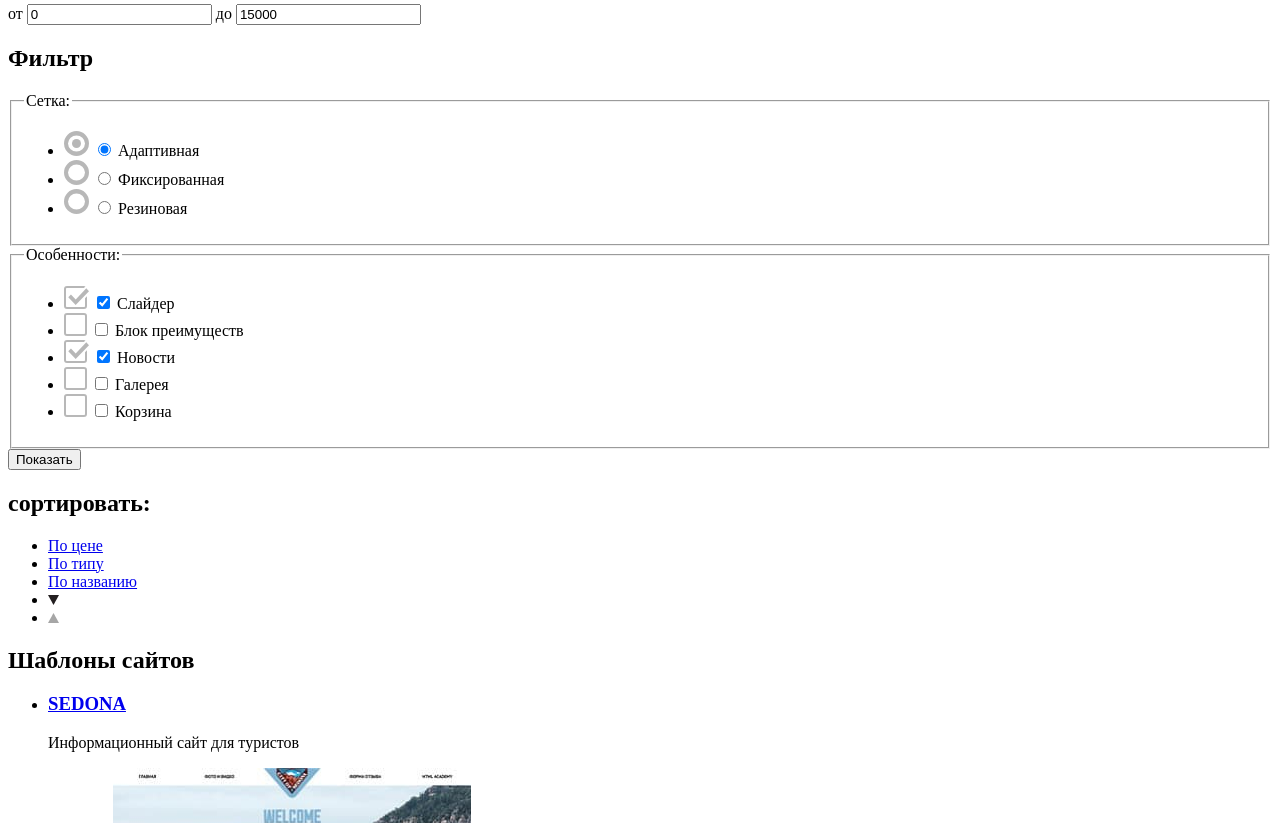
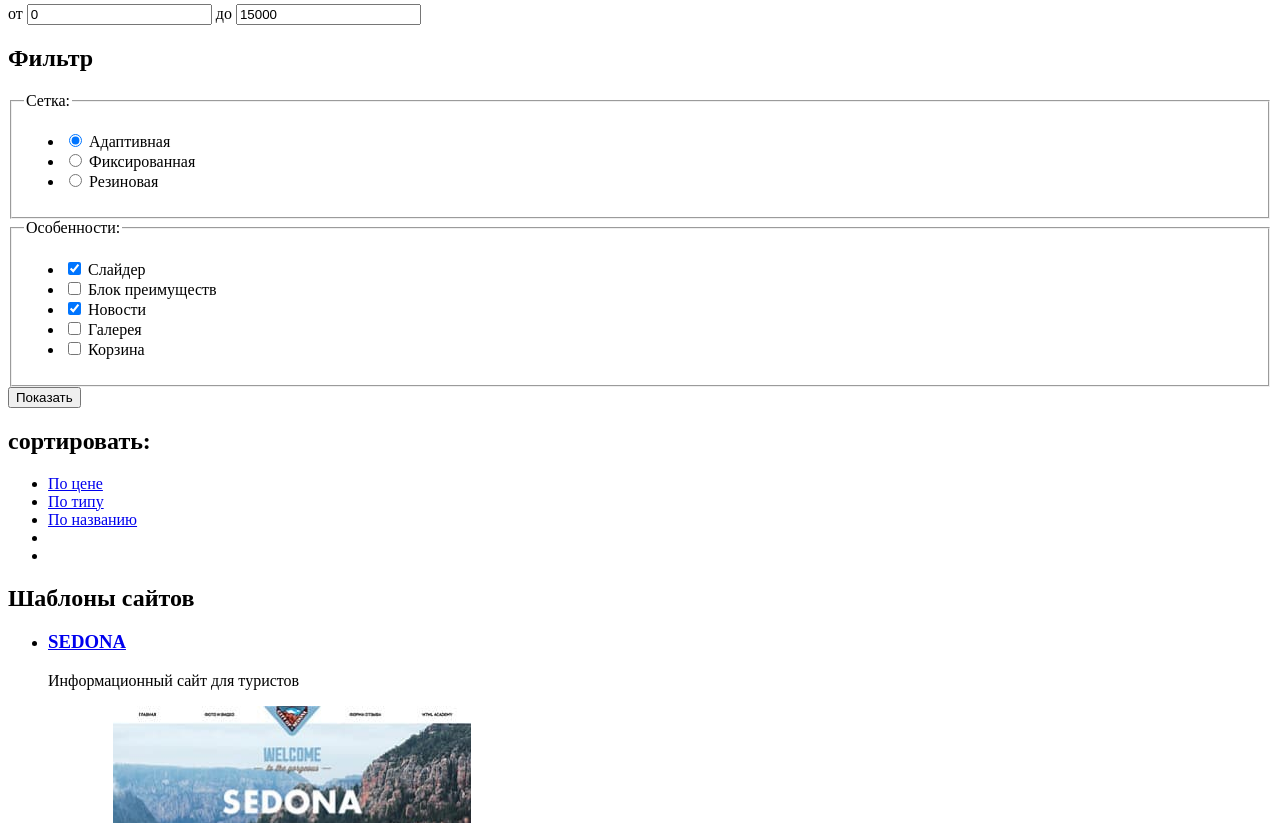
Before and after one commit to TuchkovaSvetlana/1501471-nerds-31, a plain HTML site: page catalog.html in a window 1280 px wide. Shown: the part 360-1183 px from the top of the page. Drawn offline with Linux system fonts and the light colour scheme.

Commit message:
Доработка графики

```diff
--- a/catalog.html
+++ b/catalog.html
@@ -45,17 +45,14 @@
                     <legend>Сетка:</legend>
                     <ul>
                         <li>
-                            <img src="img/radio-on.svg" width="25" height="25" alt="Отметка выбрано">
                             <input type="radio" name="view" id="filter-adaptive" value="adaptive" checked>
                             <label for="filter-adaptive">Адаптивная</label>
                         </li>
                         <li>
-                            <img src="img/radio-off.svg" width="25" height="25" alt="Отметка не выбрано">
                             <input type="radio" name="view" id="filter-fixed" value="fixed">
                             <label for="filter-fixed">Фиксированная</label>
                         </li>
                         <li>
-                            <img src="img/radio-off.svg" width="25" height="25" alt="Отметка не выбрано">
                             <input type="radio" name="view" id="filter-stretching" value="stretching">
                             <label for="filter-stretching">Резиновая</label>
                         </li>
@@ -65,27 +62,22 @@
                     <legend>Особенности:</legend>
                     <ul>
                         <li>
-                            <img src="img/checkbox-on.svg" width="25" height="23" alt="Галочка выбрано">
                             <input type="checkbox" name="slider" id="filter-slider" checked>
                             <label for="filter-slider">Слайдер</label>
                         </li>
                         <li>
-                            <img src="img/checkbox-off.svg" width="23" height="23" alt="Галочка не выбрано">
                             <input type="checkbox" name="advantages" id="filter-advantages">
                             <label for="filter-advantages">Блок преимуществ</label>
                         </li>
                         <li>
-                            <img src="img/checkbox-on.svg" width="25" height="23" alt="Галочка выбрано">
                             <input type="checkbox" name="news" id="filter-news" checked>
                             <label for="filter-news">Новости</label>
                         </li>
                         <li>
-                            <img src="img/checkbox-off.svg" width="23" height="23" alt="Галочка не выбрано">
                             <input type="checkbox" name="gallery" id="filter-gallery">
                             <label for="filter-gallery">Галерея</label>
                         </li>
                         <li>
-                            <img src="img/checkbox-off.svg" width="23" height="23" alt="Галочка не выбрано">
                             <input type="checkbox" name="basket" id="filter-basket">
                             <label for="filter-basket">Корзина</label>
                         </li>
@@ -108,14 +100,10 @@
                     <a href="#">По названию</a>
                 </li>
                 <li>
-                    <a href="#">
-                        <img src="img/triangle1.svg" width="11" height="10" alt="Переключатель сортировки вперёд">
-                    </a>
+                    <a href="#"></a>
                 </li>
                 <li>
-                    <a href="#">
-                        <img src="img/triangle2.svg" width="11" height="10" alt="Переключатель сортировки назад">
-                    </a>
+                    <a href="#"></a>
                 </li>
             </ul>
         </section>
@@ -247,7 +235,7 @@
                 <button type="submit">Отправить</button>
 
             </form>
-            <button type="button"><img src="img/close-cross.svg" width="21" height="21" alt="Закрыть">Закрыть</button>
+            <button type="button">Закрыть</button>
         </section>-->
 
   </body>
```
Also changed, not shown: index.html (+1 -1 lines).
